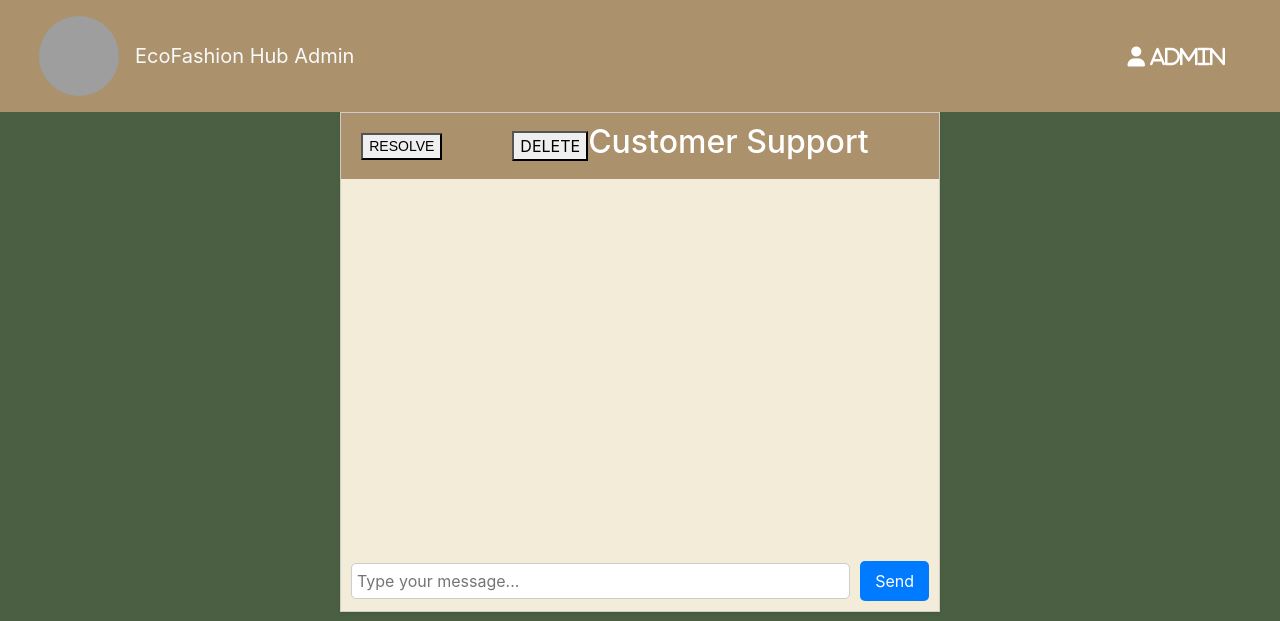
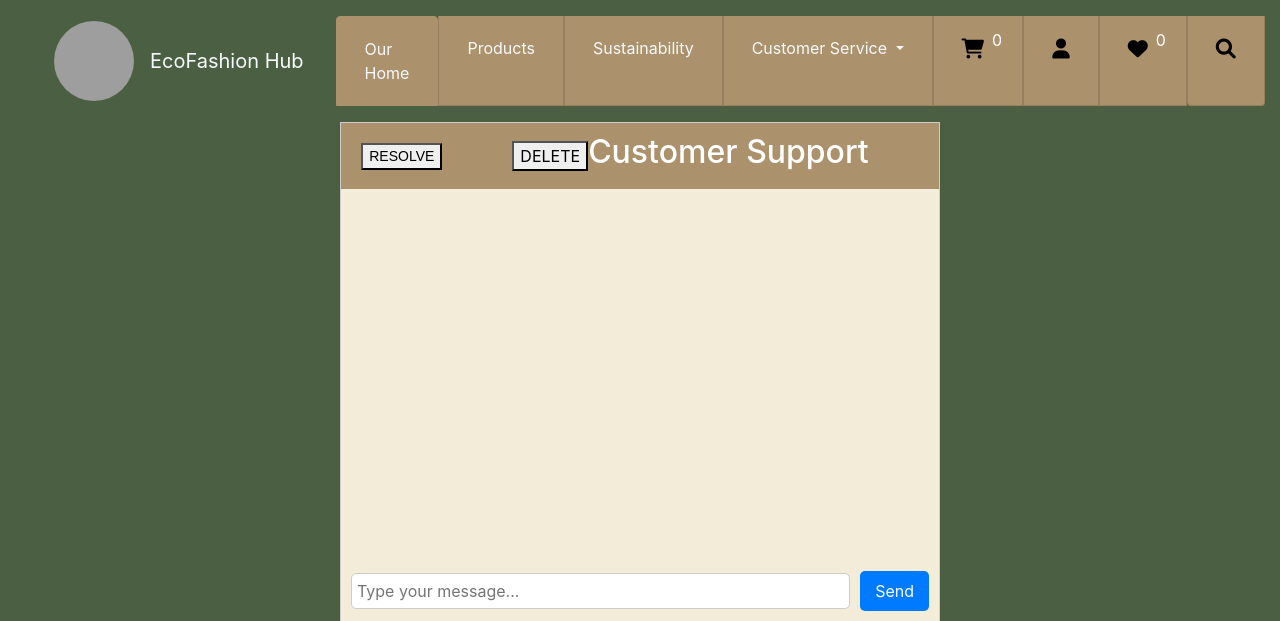
Before and after one commit to Confunius/EcoFashion-Hub, a Flask app: template templates/Customer/custservice/record_detail.html in a window 1280 px wide. Shown: the top 621 px of the page. Run offline with Flask 3, Linux system fonts and the light colour scheme; the template is opened without the code that fills it, so the values that code supplies are empty; some libraries are stand-ins or nearby versions; grey boxes are pictures that could not be loaded.

Commit message:
Update record_detail.html

```diff
--- a/templates/Customer/custservice/record_detail.html
+++ b/templates/Customer/custservice/record_detail.html
@@ -85,7 +85,7 @@
     }
 
     </style>
-    {% extends "base.html" %} {% block title %}Ecofashion Hub - Customer Service{% endblock %} {% block content %}
+    {% extends "Customer/base.html" %} {% block title %}Ecofashion Hub - Record Details{% endblock %} {% block content %}
 
 
 </head>
@@ -221,9 +221,6 @@
 
             }
 
-            // In this example, we assume the customer's name is "Customer"
-            // You can replace "Customer" with the actual customer's name
-
         }
     }
 
```
